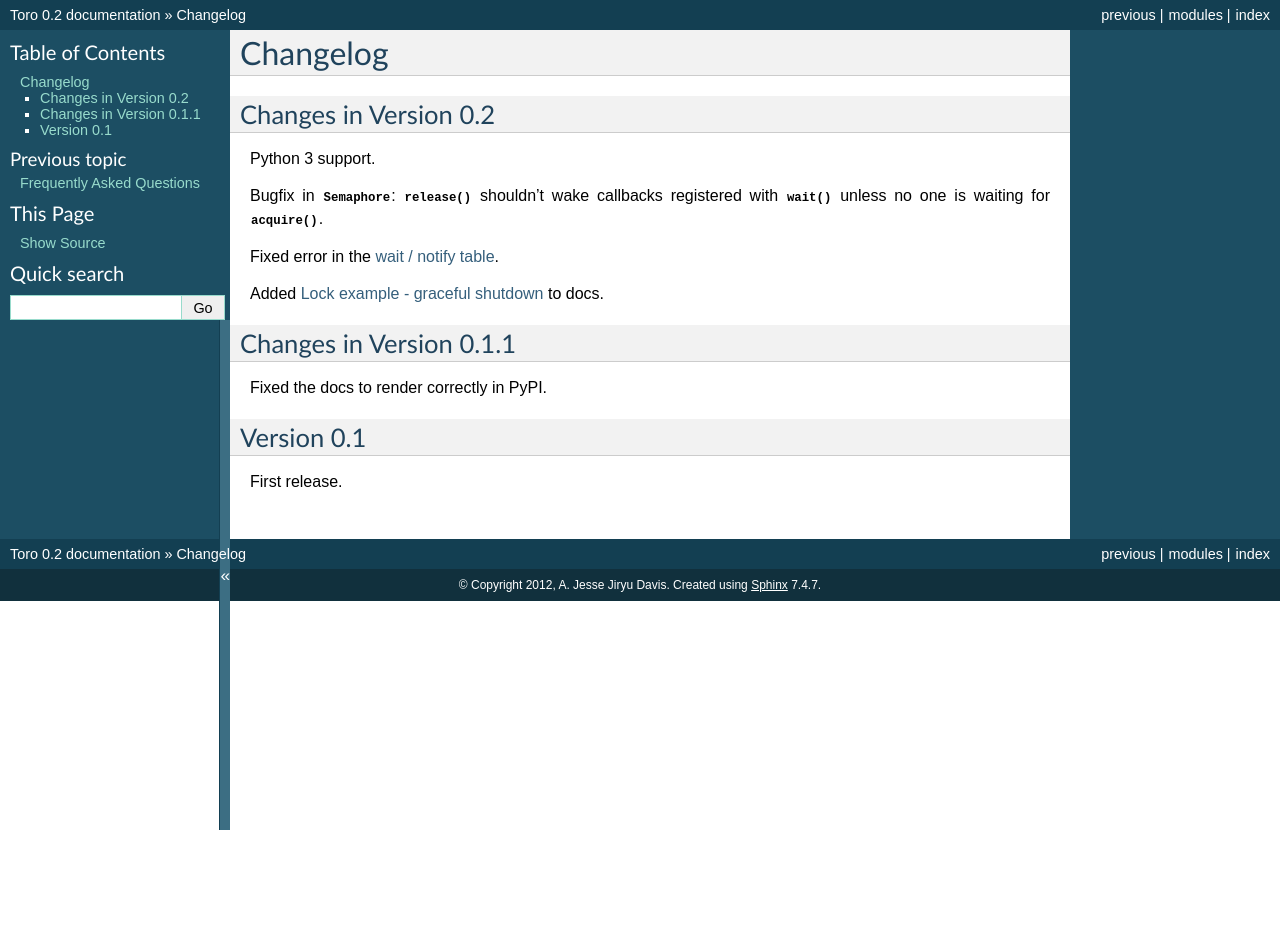
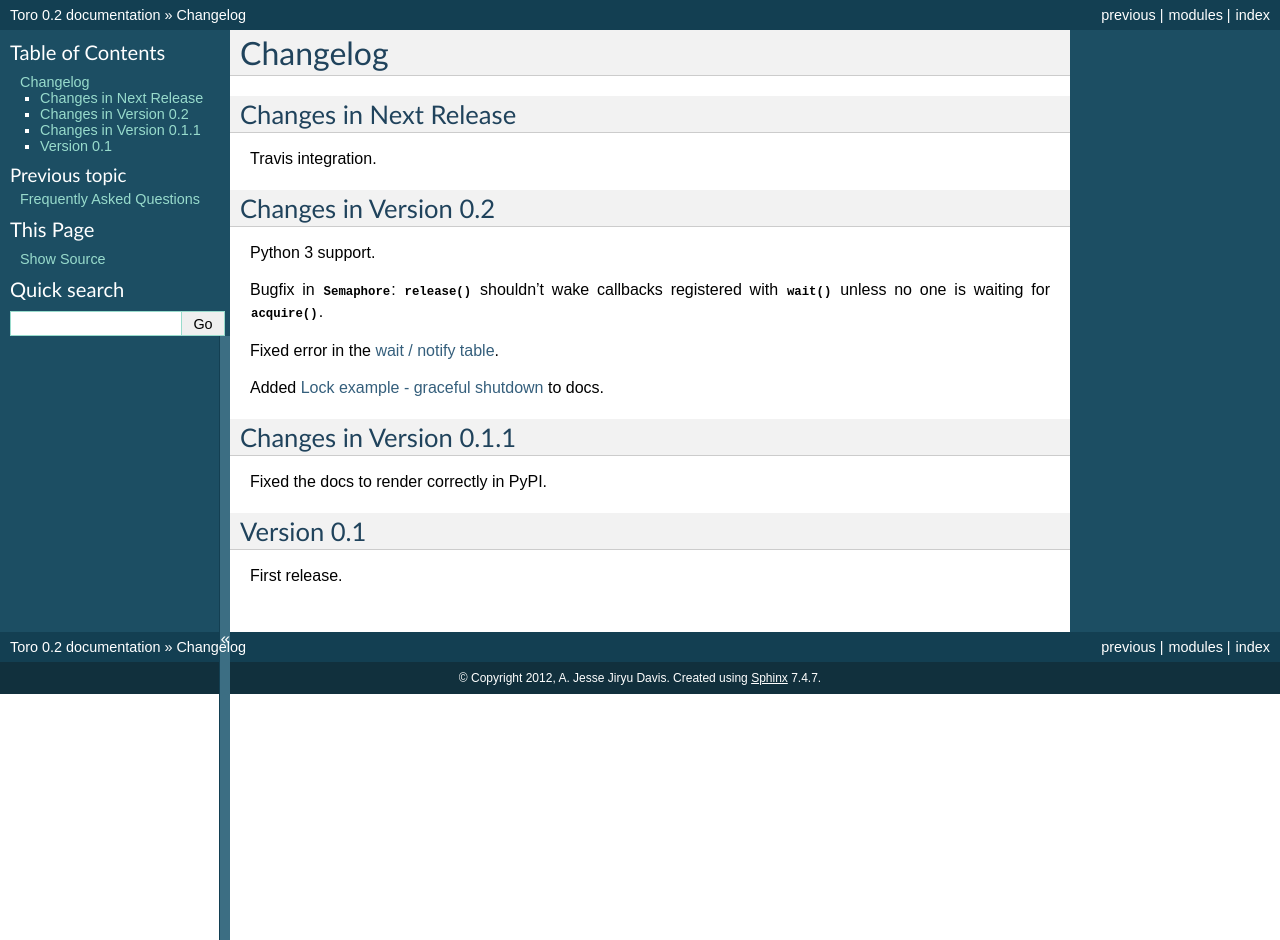
Before and after one commit to ajdavis/toro, a Sphinx documentation site: the page built from doc/changelog.rst, in a window 1280 px wide. Built offline with Sphinx 7.4.7, drawn with Linux system fonts in a browser that asks for light colours; before the commit the page ends 900 px from its top, so only the background shows below that.

Commit message:
Note Travis integration in release notes

```diff
--- a/doc/changelog.rst
+++ b/doc/changelog.rst
@@ -1,5 +1,10 @@
 Changelog
 =========
+
+Changes in Next Release
+-----------------------
+
+Travis integration.
 
 Changes in Version 0.2
 ----------------------
```
